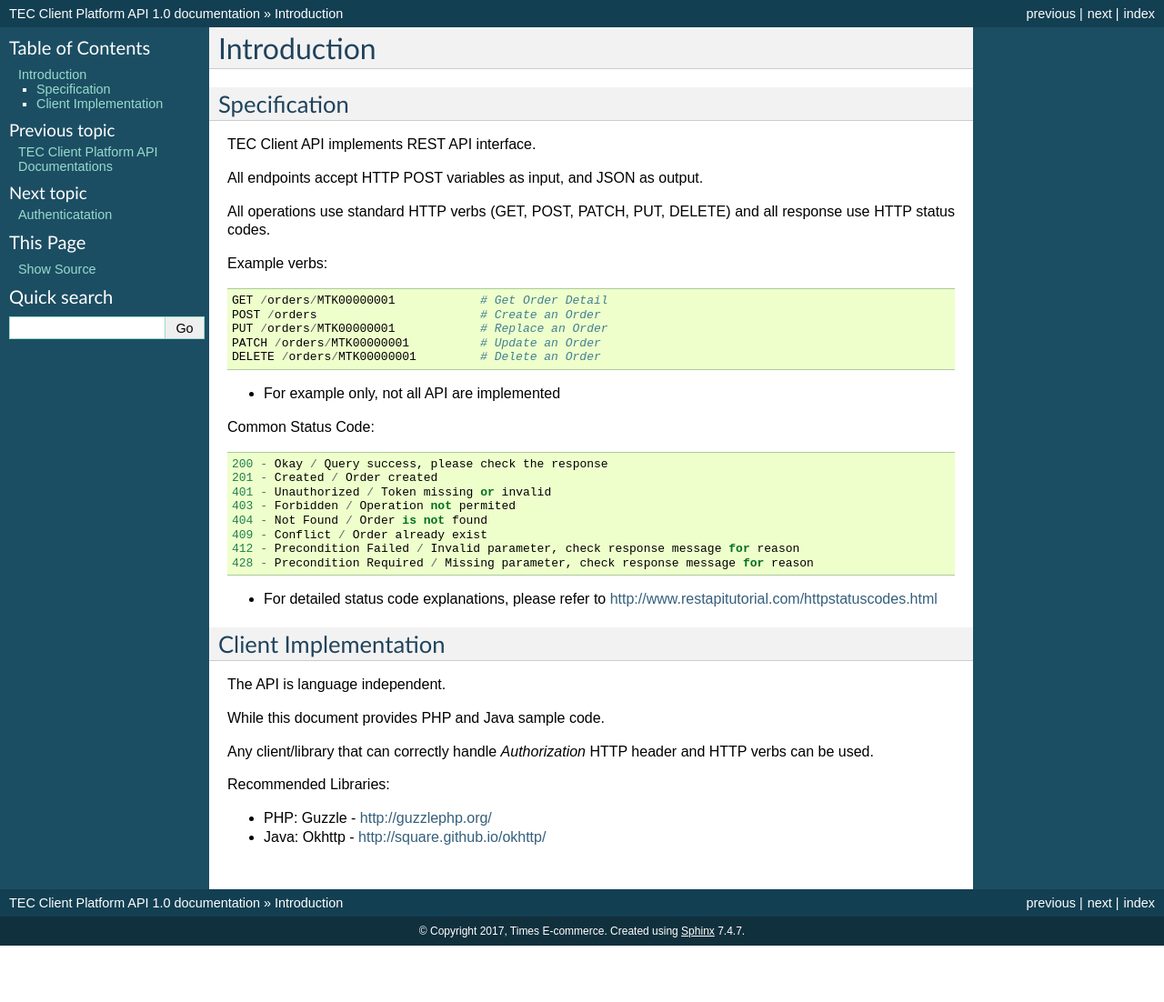
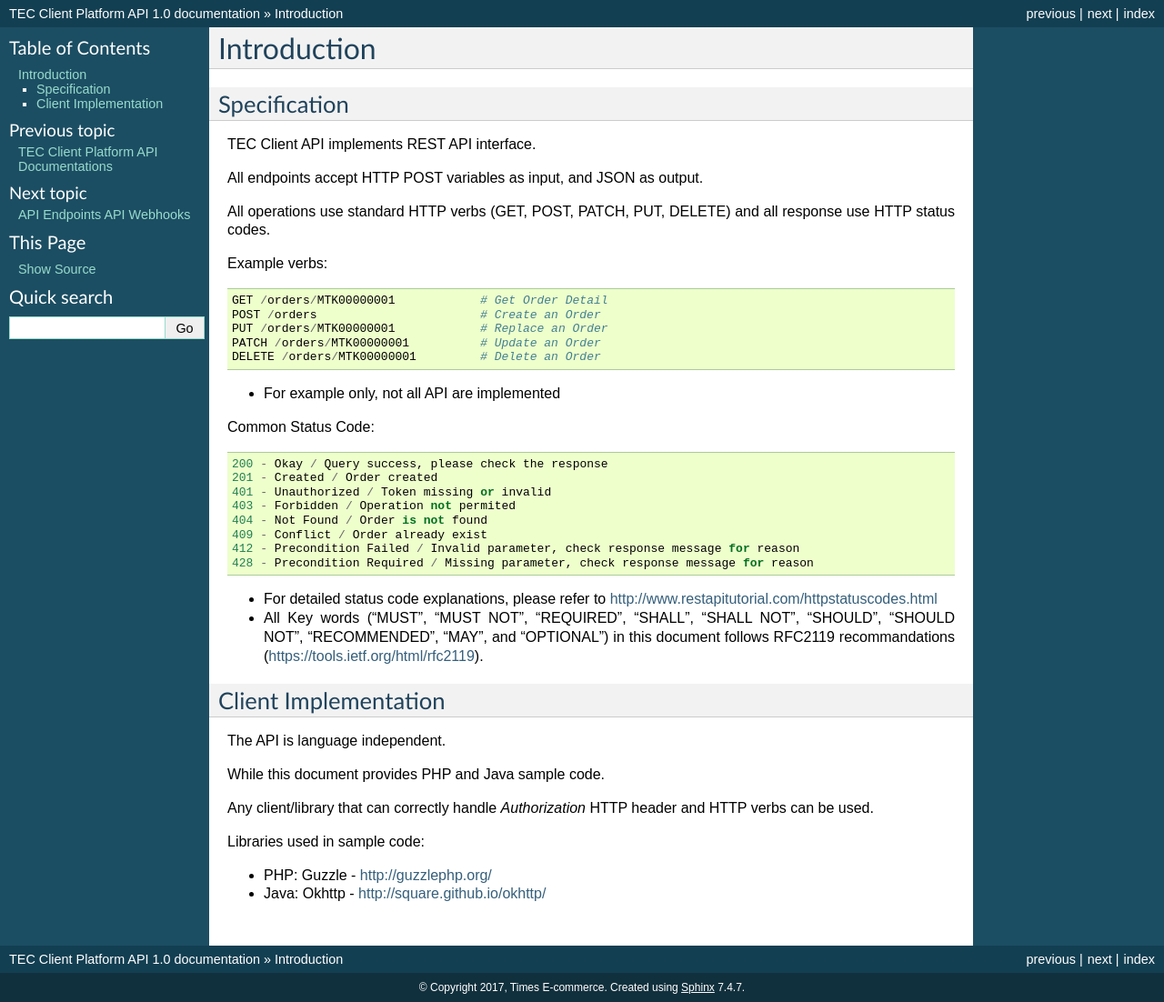
Before and after one commit to timeslogistics/times-oms-api-docs, a Sphinx documentation site: the page built from docs/introduction.rst, in a window 1280 px wide. Shown: the whole page at 91% size. Built offline with Sphinx 7.4.7, drawn with Linux system fonts in a browser that asks for light colours; pages that are not in the unit, such as notebooks, are missing from menus; before the commit the page ends 1040 px from its top, so only the background shows below that.

Commit message:
Updated Docs

```diff
--- a/docs/authentication.rst
+++ b/docs/authentication.rst
@@ -6,7 +6,7 @@ Specification
 
 As a REST API, no any session state is stored on the server side.
 
-A "Token" must be supplied in every request in HTTP request header.
+A "Token" MUST be supplied in every request in HTTP request header.
 
 Obtaining API Token
 -------------------
--- a/docs/introduction.rst
+++ b/docs/introduction.rst
@@ -33,6 +33,8 @@ Common Status Code::
 
 * For detailed status code explanations, please refer to http://www.restapitutorial.com/httpstatuscodes.html
 
+* All Key words ("MUST", "MUST NOT", "REQUIRED", "SHALL", "SHALL NOT", "SHOULD", "SHOULD NOT", "RECOMMENDED",  "MAY", and "OPTIONAL") in this document follows RFC2119 recommandations (https://tools.ietf.org/html/rfc2119).
+
 Client Implementation
 ---------------------
 The API is language independent.
@@ -41,7 +43,7 @@ While this document provides PHP and Java sample code.
 
 Any client/library that can correctly handle `Authorization` HTTP header and HTTP verbs can be used.
 
-Recommended Libraries:
+Libraries used in sample code:
 
 * PHP: Guzzle - http://guzzlephp.org/
 * Java: Okhttp - http://square.github.io/okhttp/
--- a/docs/orders.rst
+++ b/docs/orders.rst
@@ -1,8 +1,8 @@
-Orders API
-==========
+Orders API Endpoints
+====================
 
 Create order [POST /orders/{trackingNumber}]
---------------------------
+--------------------------------------------
 
 + Parameters
     + consigneeCompanyName: (string, required) -
--- /dev/null
+++ b/docs/validation.rst
@@ -0,0 +1,6 @@
+Validation
+==========
+
+Your API token is sent along with all API requests.
+
+You SHOULD validate HTTP requests before doing any actions with the data received.
```
Also changed, not shown: docs/api_endpoints_and_webhooks.rst (added, +22 -0 lines), docs/index.rst (+9 -1 lines), docs/status_update.rst (added, +20 -0 lines), 1 other file.
